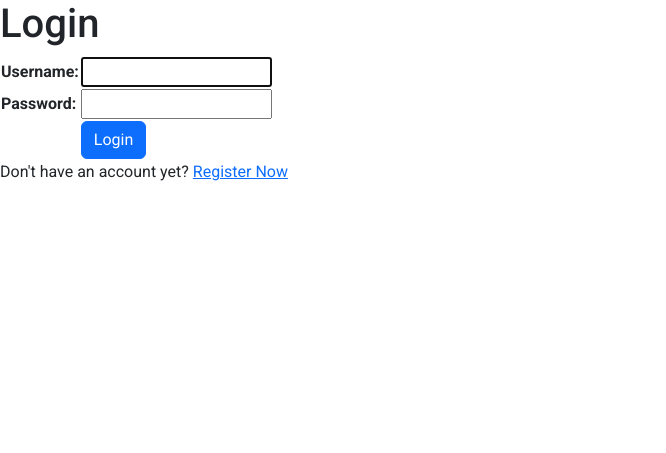
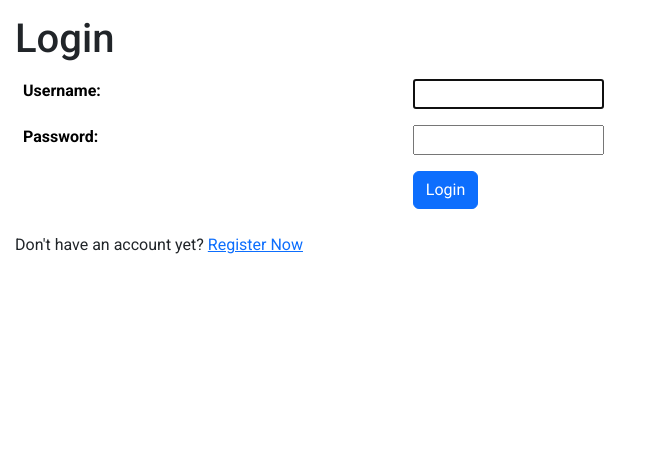
Before and after one commit to HamletJr/jokes-come-true, a Django app: page /login/ in a window 1280 px wide. Shown: the top 453 px of the page, without its empty margins (0-666 px from the left). Run offline with Django 5.2, Linux system fonts and the light colour scheme.

Commit message:
Update README, login template

```diff
--- a/main/templates/login.html
+++ b/main/templates/login.html
@@ -5,12 +5,12 @@
 {% endblock meta %}
 
 {% block content %}
-<div class="login">
+<div class="login" style="margin: 15px;">
     <h1>Login</h1>
 
     <form method="POST" action="">
         {% csrf_token %}
-        <table>
+        <table class="table table-borderless">
         {{ form.as_table }}
         <tr>
             <td></td>
```
Also changed, not shown: README.md.
